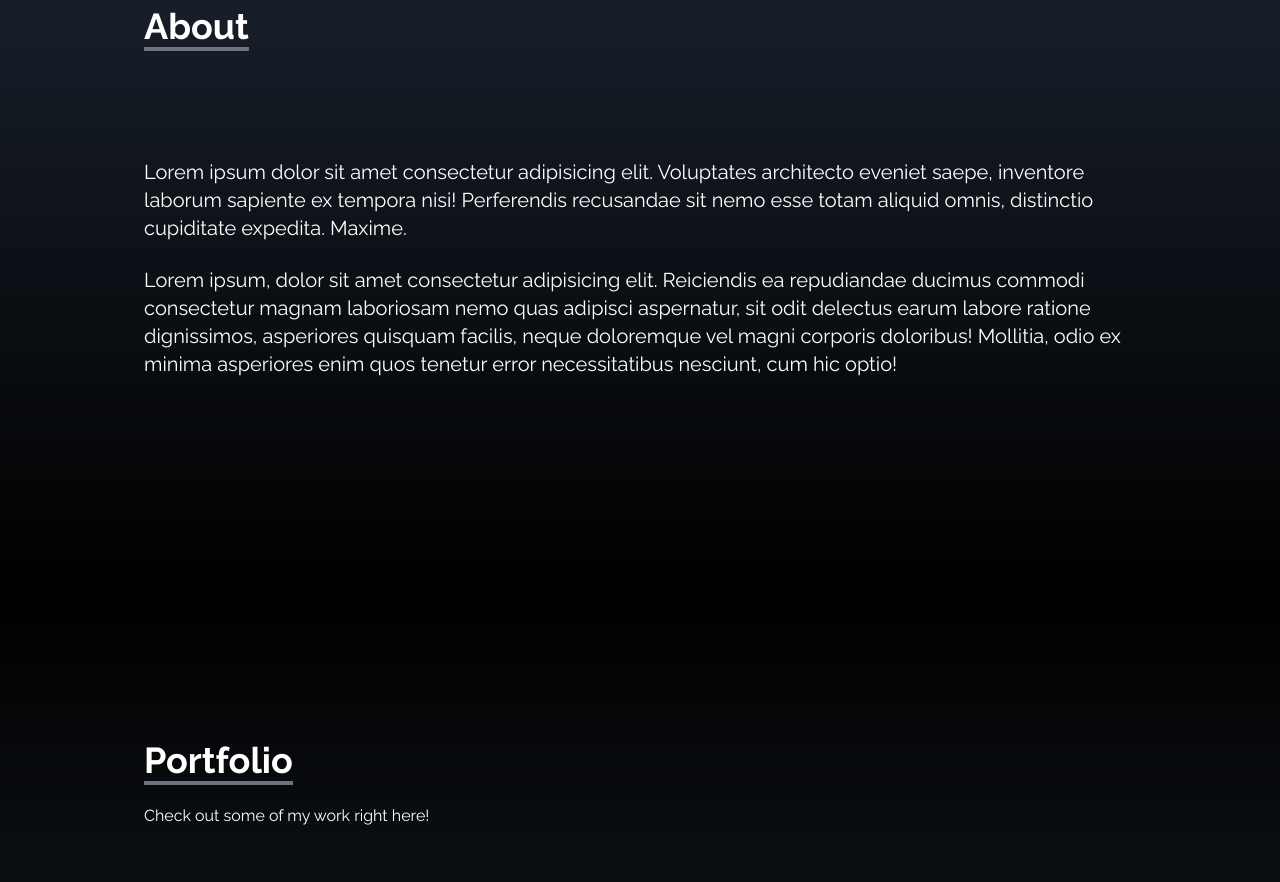
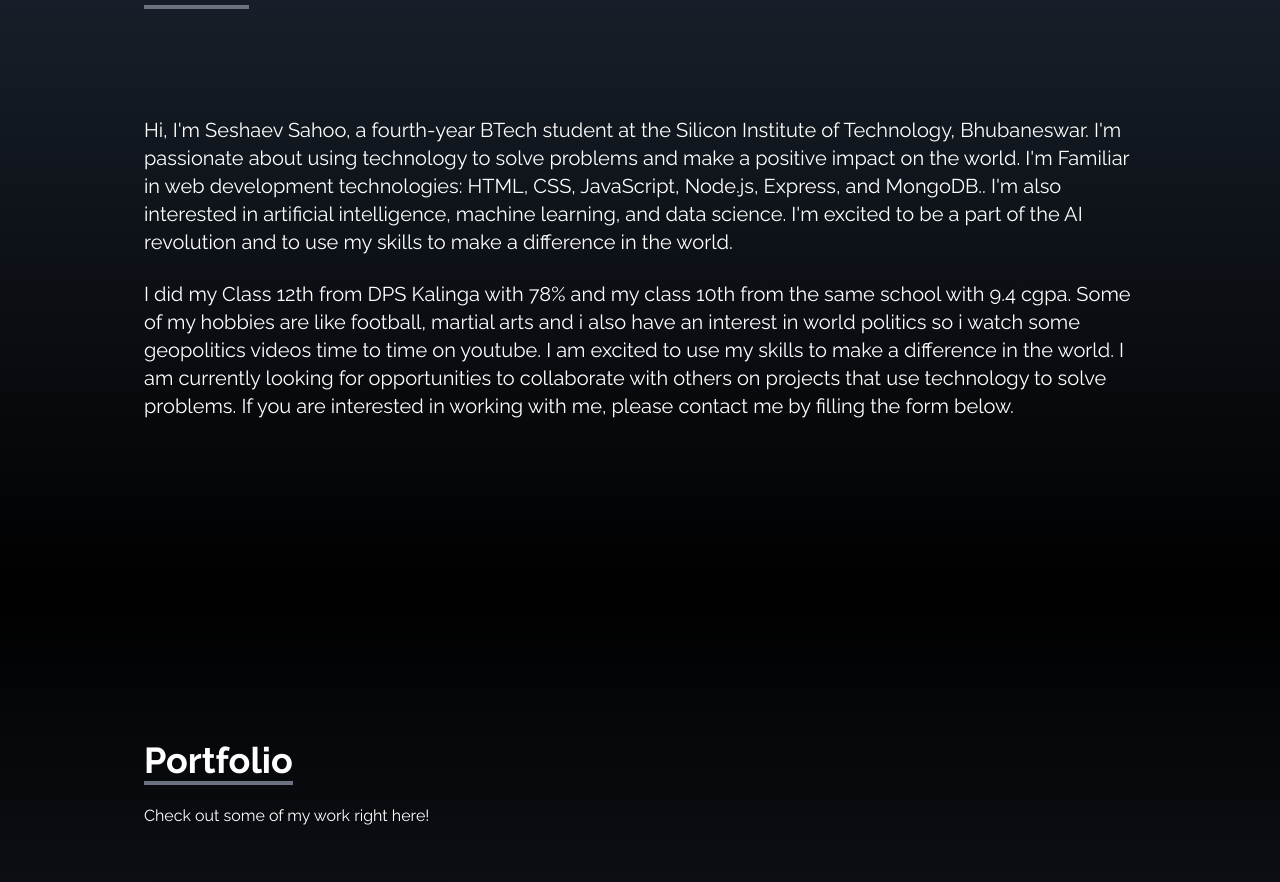
Before and after one commit to Cypher450/Portfolio, a React (Create React App) app: page / in a window 1280 px wide. Shown: the part 1008-1890 px from the top of the page. Built offline with nearby package versions, Linux system fonts and the light colour scheme.

Commit message:
changed the about section

```diff
--- a/src/components/About.jsx
+++ b/src/components/About.jsx
@@ -9,10 +9,11 @@ const About = () => {
                 </div>
 
                 <p className='text-xl mt-20'>
-                    Lorem ipsum dolor sit amet consectetur adipisicing elit. Voluptates architecto eveniet saepe, inventore laborum sapiente ex tempora nisi! Perferendis recusandae sit nemo esse totam aliquid omnis, distinctio cupiditate expedita. Maxime.
+                Hi, I'm Seshaev Sahoo, a fourth-year BTech student at the Silicon Institute of Technology, Bhubaneswar. I'm passionate about using technology to solve problems and make a positive impact on the world. I'm Familiar in web development technologies: HTML, CSS, JavaScript, Node.js, Express, and MongoDB.. I'm also interested in artificial intelligence, machine learning, and data science. I'm excited to be a part of the AI revolution and to use my skills to make a difference in the world.
                 </p>
                 <br />
-                <p className='text-xl'>Lorem ipsum, dolor sit amet consectetur adipisicing elit. Reiciendis ea repudiandae ducimus commodi consectetur magnam laboriosam nemo quas adipisci aspernatur, sit odit delectus earum labore ratione dignissimos, asperiores quisquam facilis, neque doloremque vel magni corporis doloribus! Mollitia, odio ex minima asperiores enim quos tenetur error necessitatibus nesciunt, cum hic optio!</p>
+                <p className='text-xl'>I did my Class 12th from DPS Kalinga with 78% and my class 10th from the same school with 9.4 cgpa. Some of my hobbies are like football, martial arts and i also have an interest in world politics so i watch some geopolitics videos time to time on youtube.
+I am excited to use my skills to make a difference in the world. I am currently looking for opportunities to collaborate with others on projects that use technology to solve problems. If you are interested in working with me, please contact me by filling the form below.</p>
             </div>
         </div>
     )
```
